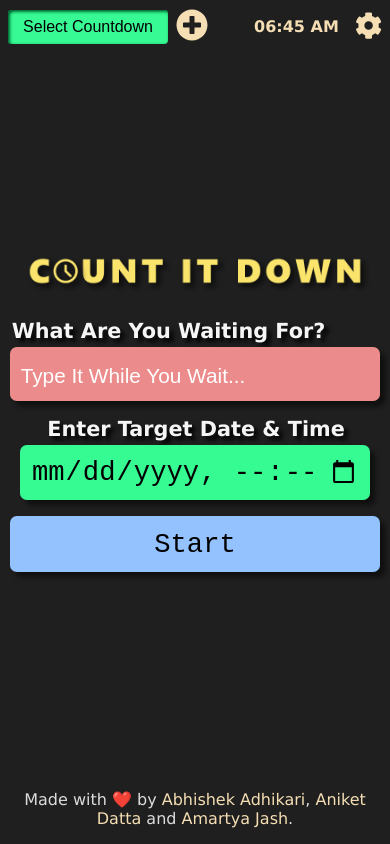
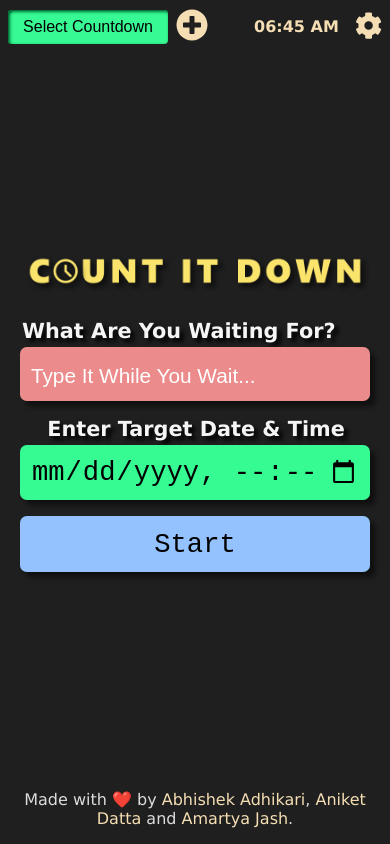
Before and after one commit to Sairyo-No-Developers/count-it-down, a React (Create React App) app: page / in a window 390 px wide. Built offline with nearby package versions, Linux system fonts and the light colour scheme.

Commit message:
Bug: Input sizes fixed

```diff
--- a/src/components/Button/Button.module.scss
+++ b/src/components/Button/Button.module.scss
@@ -21,5 +21,6 @@
 @media screen and (max-width: 500px) {
 	.main {
 		width: 95%;
+		max-width: 350px;
 	}
 }
--- a/src/components/TextInput/TextInput.module.scss
+++ b/src/components/TextInput/TextInput.module.scss
@@ -27,3 +27,9 @@
 		}
 	}
 }
+
+@media screen and (max-width: 500px) {
+	.main {
+		max-width: 350px;
+	}
+}
```
